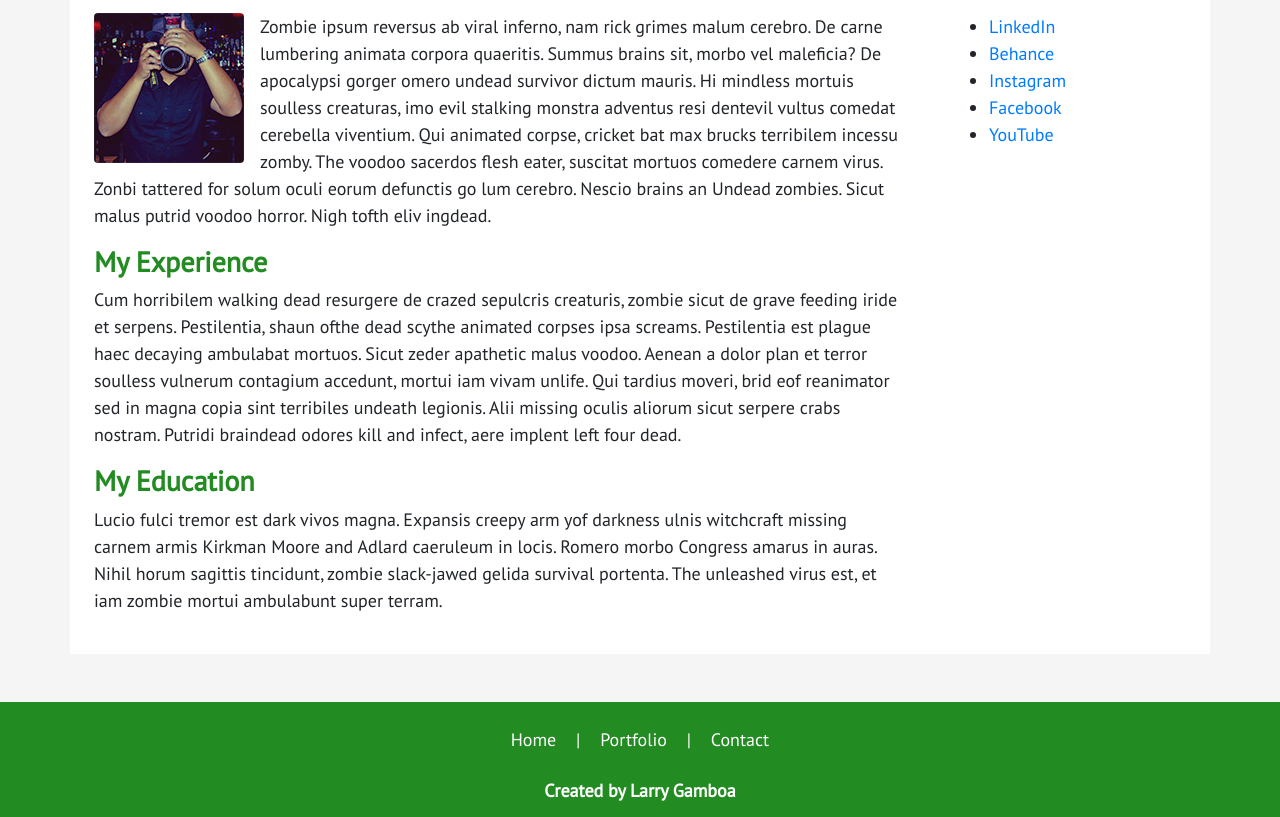
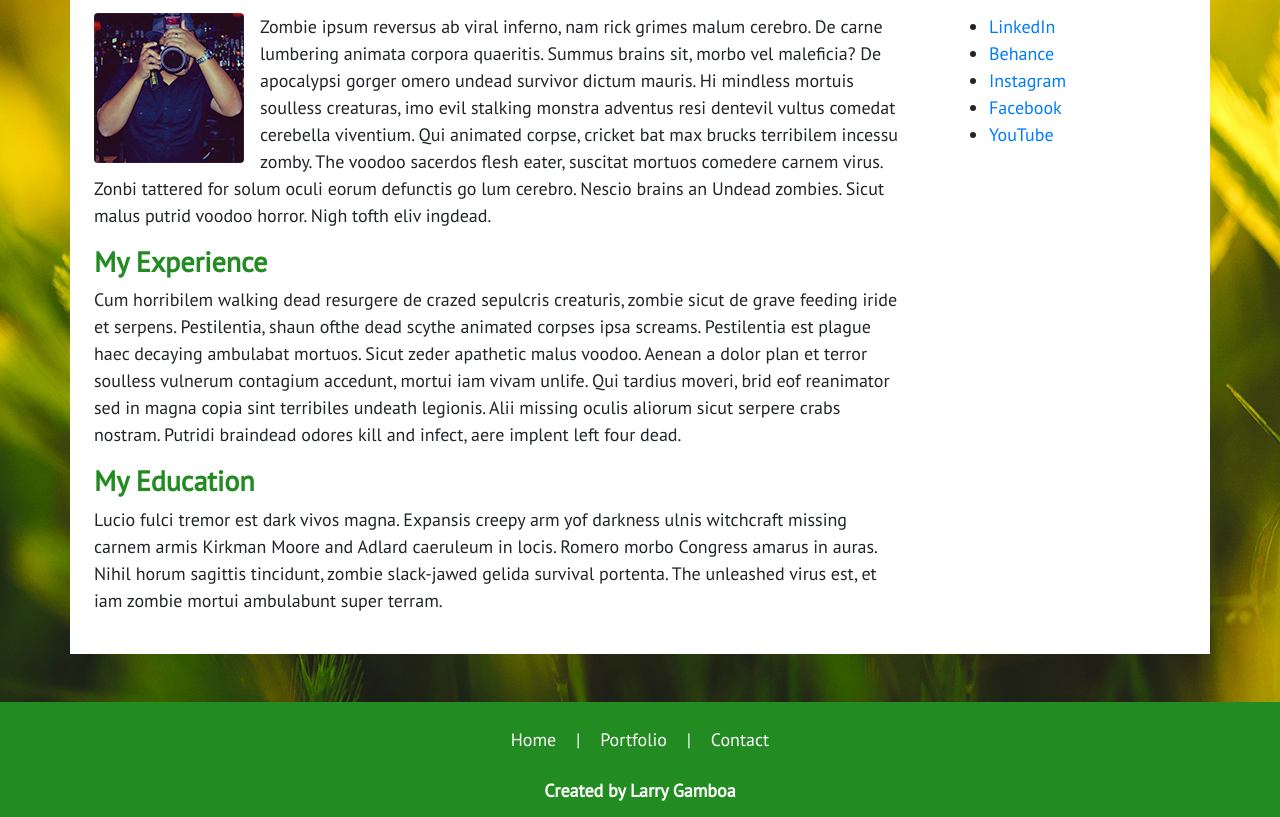
Before and after one commit to larrygamboa/homework-2-responsive-portfolio, a plain HTML site: page index.html in a window 1280 px wide. Shown: the part 208-1025 px from the top of the page. Drawn offline with nearby package versions, Linux system fonts and the light colour scheme.

Commit message:
let's pretty up the body background

```diff
--- a/assets/css/style.css
+++ b/assets/css/style.css
@@ -1,6 +1,6 @@
 body {
-    /* background: url("../images/background-pattern.jpg") #CCC top left; */
-    background-color: whitesmoke;
+    background: url("../images/background-image.jpg") #CCC no-repeat center;
+    background-size: cover;
     font-family: 'PT Sans', sans-serif;
     font-size: 1.125rem;
 }
```
Also changed, not shown: assets/images/background-image.jpg (added).
